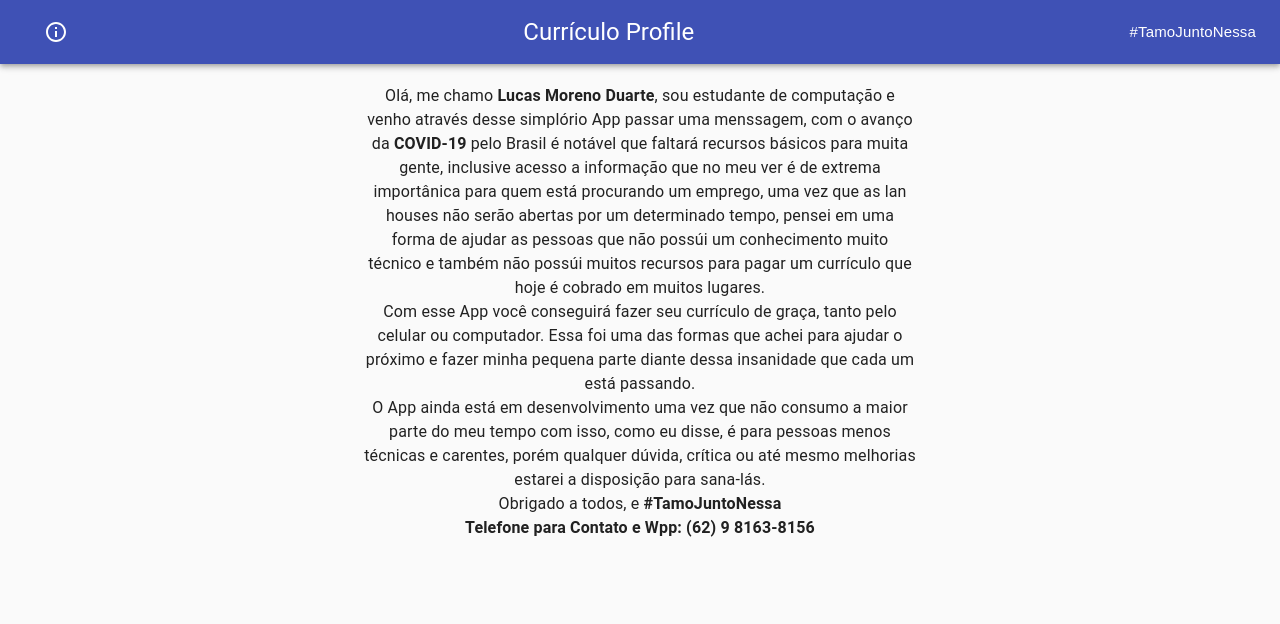
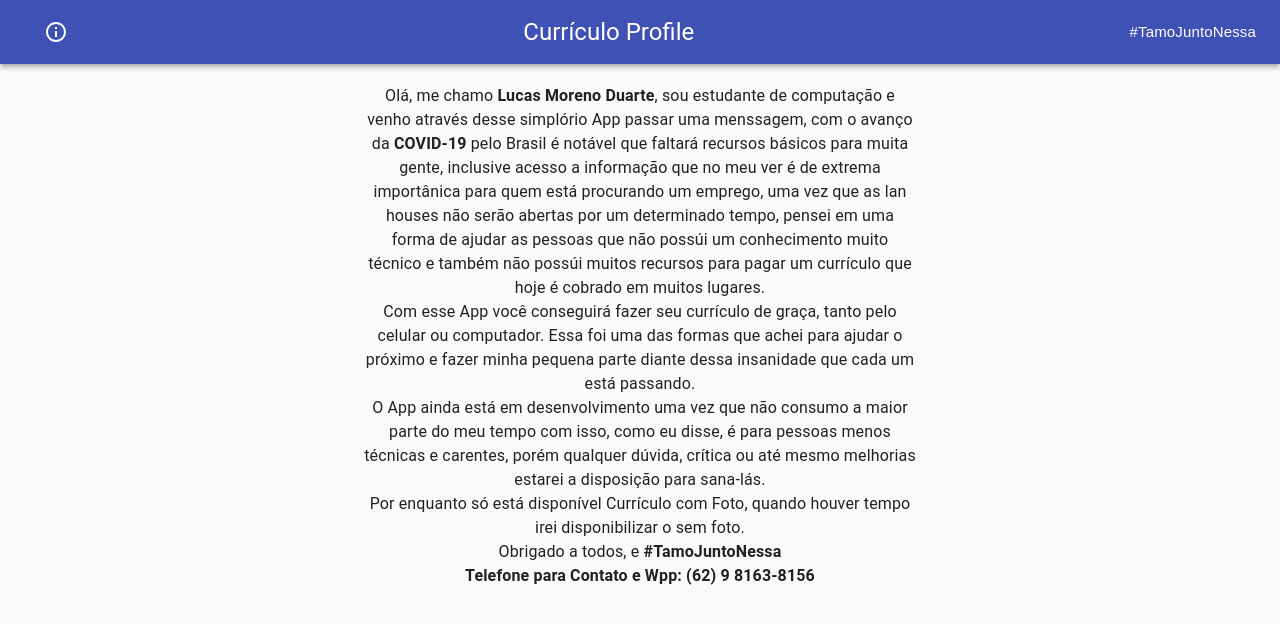
Before and after one commit to LucasZod/curriculo-profile, a React (Create React App) app: page /informacoes in a window 1280 px wide. Shown: the top 624 px of the page. Built offline with nearby package versions, Linux system fonts and the light colour scheme.

Commit message:
curriculo-profile 1.0

```diff
--- a/src/Informacoes.js
+++ b/src/Informacoes.js
@@ -23,6 +23,12 @@ export default function Info() {
                     </div>
 
                     <div>
+                        <span>
+                            Por enquanto só está disponível Currículo com Foto, quando houver tempo irei disponibilizar o sem foto.
+                        </span>
+                    </div>
+
+                    <div>
             <span>Obrigado a todos, e <strong>#TamoJuntoNessa</strong></span>
                     </div>
 
```
